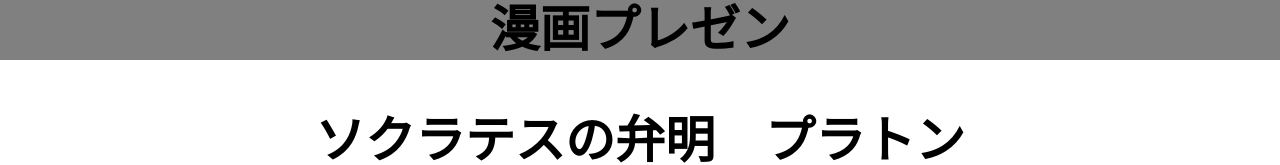
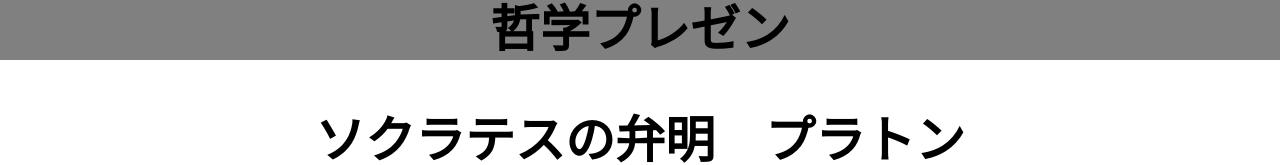
Before and after one commit to programming-biginner/philosophy-presen, a plain HTML site: page index.html in a window 1280 px wide. Shown: the top 165 px of the page. Drawn offline with Linux system fonts and the light colour scheme.

Commit message:
Update index.html

```diff
--- a/index.html
+++ b/index.html
@@ -3,11 +3,11 @@
 <head>
   <link rel="stylesheet" href="stylesheet.css">
   <meta charset="utf-8">
-  <title>漫画プレゼン</title>
+  <title>哲学プレゼン</title>
 </head>
 <body>
   <header>
-    <h1>漫画プレゼン</h1>
+    <h1>哲学プレゼン</h1>
   </header>
   <main>
     <div class="contents">
@@ -31,7 +31,7 @@
     </div>
   </main>
   <footer>
-    <h1>漫画プレゼン</h1>
+    <h1>哲学プレゼン</h1>
   </footer>
 </body>
 </html>
```
